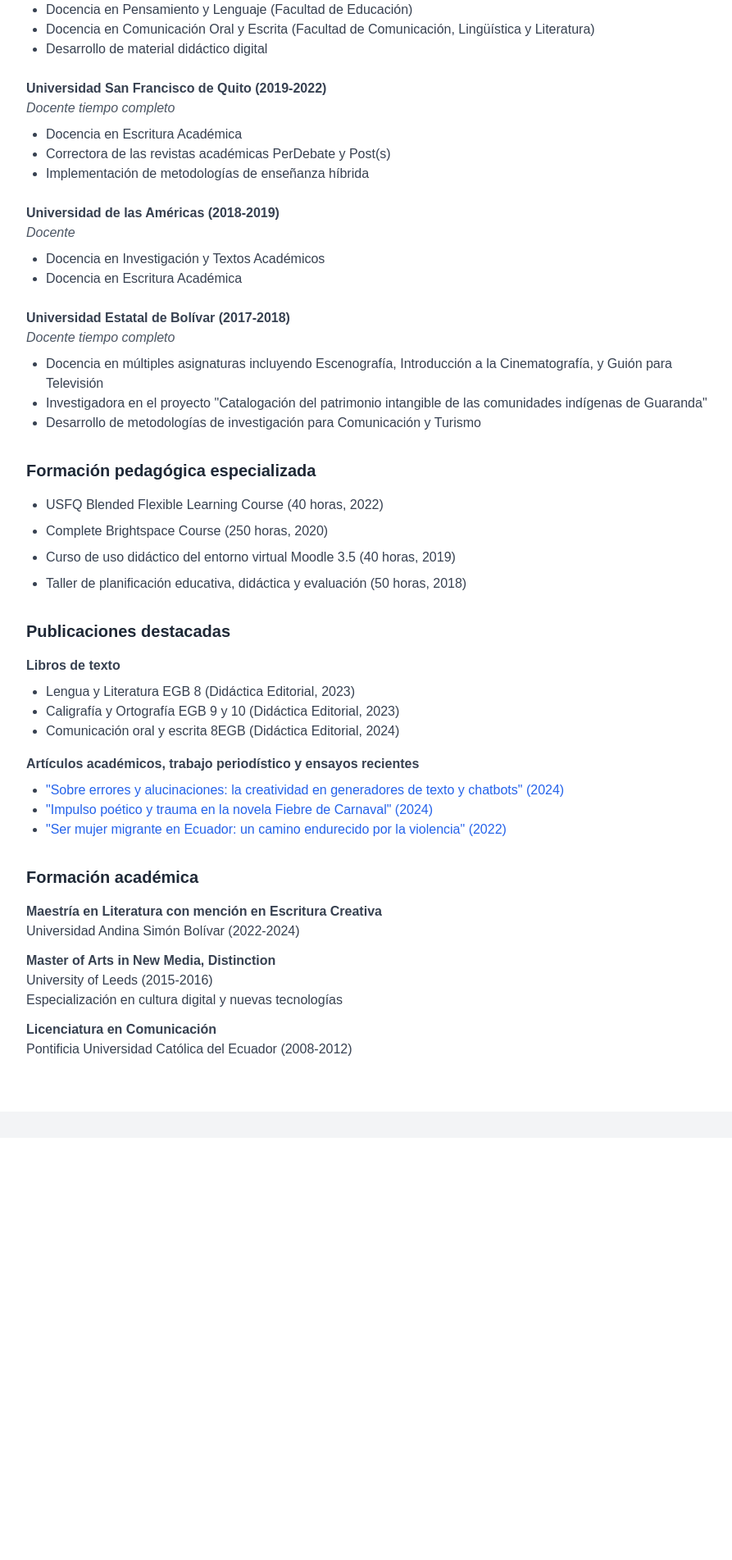
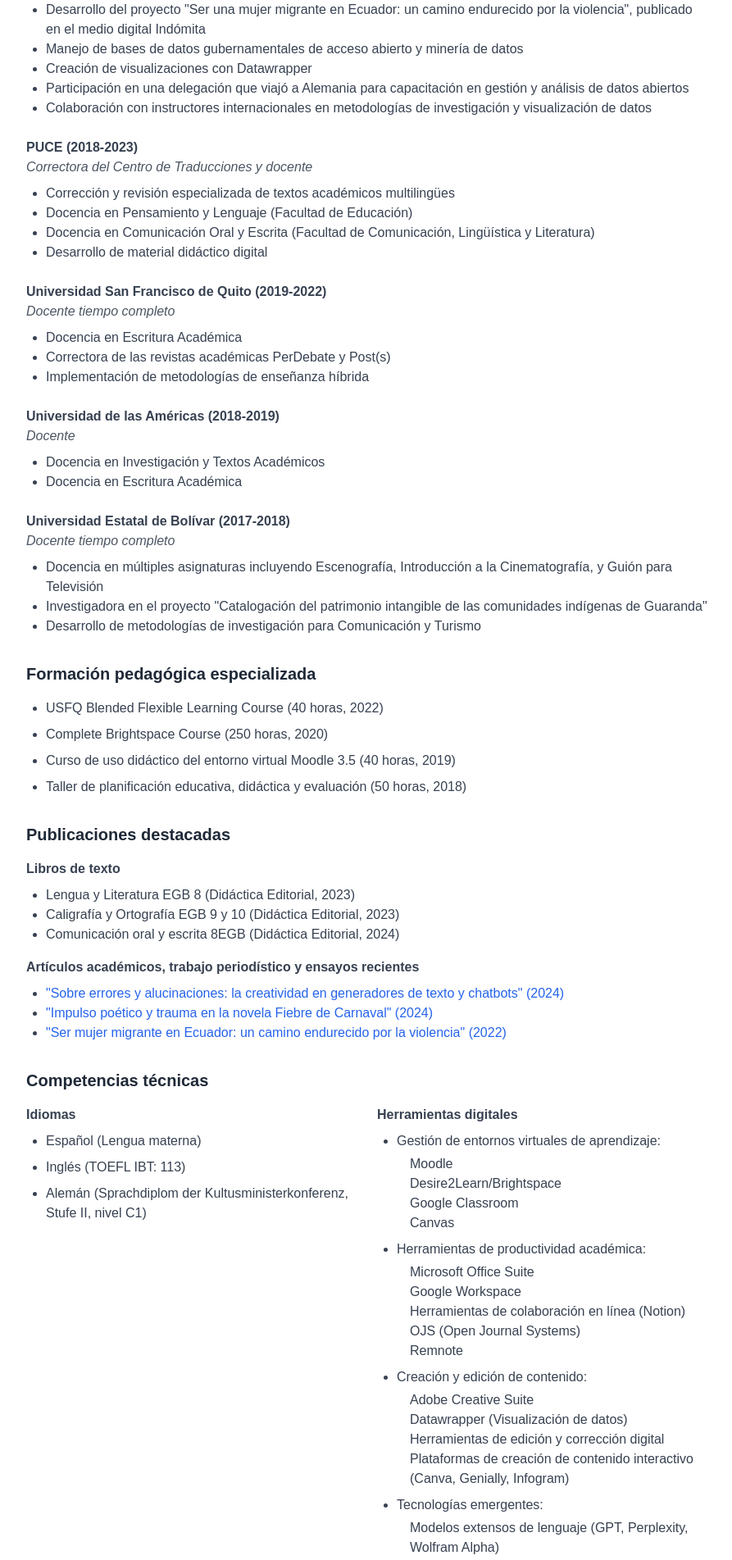
Before and after one commit to ci-liam/cv, a Next.js app: page / in a window 1280 px wide. Shown: the part 1140-3043 px from the top of the page at 82% size, without its empty margins (192-1085 px from the left). Before the commit the page ends 2528 px from the top, so only its background shows below. Built offline with nearby package versions, Linux system fonts and the light colour scheme.

Commit message:
añadida experiencia fellowship Desenredatos

```diff
--- a/components/CV.jsx
+++ b/components/CV.jsx
@@ -44,6 +44,19 @@ const CV = () => {
             <li>Desarrollo de cuatro libros de texto para educación secundaria</li>
             <li>Integración de elementos digitales y recursos multimedia</li>
             <li>Diseño de actividades interactivas</li>
+          </ul>
+        </div>
+
+        <div className="mb-6">
+          <h3 className="font-bold text-gray-700">Deutsche Welle Akademie, GIZ, UDLA (04/2022-08/2022)</h3>
+          <p className="text-gray-600 italic mb-2">Fellow del Proyecto Desenredatos</p>
+          <ul className="list-disc pl-6 text-gray-700">
+            <li>Ganadora de una beca para escribir un reportaje de periodismo de datos</li>
+            <li>Desarrollo del proyecto "Ser una mujer migrante en Ecuador: un camino endurecido por la violencia", publicado en el medio digital Indómita</li>
+            <li>Manejo de bases de datos gubernamentales de acceso abierto y minería de datos</li>
+            <li>Creación de visualizaciones con Datawrapper</li>
+            <li>Participación en una delegación que viajó a Alemania para capacitación en gestión y análisis de datos abiertos</li>
+            <li>Colaboración con instructores internacionales en metodologías de investigación y visualización de datos</li>
           </ul>
         </div>
 
@@ -122,6 +135,58 @@ const CV = () => {
         </div>
       </section>
 
+{/* Technical Skills Section */}
+<section className="mb-8">
+        <h2 className="text-xl font-bold text-gray-800 mb-4">Competencias técnicas</h2>
+        <div className="grid md:grid-cols-2 gap-6">
+          <div>
+            <h3 className="font-bold text-gray-700 mb-2">Idiomas</h3>
+            <ul className="list-disc pl-6 text-gray-700 space-y-2">
+              <li>Español (Lengua materna)</li>
+              <li>Inglés (TOEFL IBT: 113)</li>
+              <li>Alemán (Sprachdiplom der Kultusministerkonferenz, Stufe II, nivel C1)</li>
+            </ul>
+          </div>
+          <div>
+            <h3 className="font-bold text-gray-700 mb-2">Herramientas digitales</h3>
+            <ul className="list-disc pl-6 text-gray-700 space-y-2">
+              <li>Gestión de entornos virtuales de aprendizaje:
+                <ul className="pl-4 mt-1">
+                  <li>Moodle </li>
+                  <li>Desire2Learn/Brightspace</li>
+                  <li>Google Classroom</li>
+                  <li>Canvas</li>
+                </ul>
+              </li>
+              <li>Herramientas de productividad académica:
+                <ul className="pl-4 mt-1">
+                  <li>Microsoft Office Suite</li>
+                  <li>Google Workspace</li>
+                  <li>Herramientas de colaboración en línea (Notion)</li>
+                  <li>OJS (Open Journal Systems)</li>
+                  <li>Remnote</li>
+                </ul>
+              </li>
+              <li>Creación y edición de contenido:
+                <ul className="pl-4 mt-1">
+                  <li>Adobe Creative Suite</li>
+                  <li>Datawrapper (Visualización de datos)</li>
+                  <li>Herramientas de edición y corrección digital</li>
+                  <li>Plataformas de creación de contenido interactivo (Canva, Genially, Infogram)</li>
+                </ul>
+              </li>
+              <li>Tecnologías emergentes:
+                <ul className="pl-4 mt-1">
+                  <li>Modelos extensos de lenguaje (GPT, Perplexity, Wolfram Alpha) </li>
+                  <li>Herramientas de inteligencia artificial para educación (Sway, Mindmeister)</li>
+
+                </ul>
+              </li>
+            </ul>
+          </div>
+        </div>
+      </section>
+
       {/* Education */}
       <section className="mb-8">
         <h2 className="text-xl font-bold text-gray-800 mb-4">Formación académica</h2>
```
